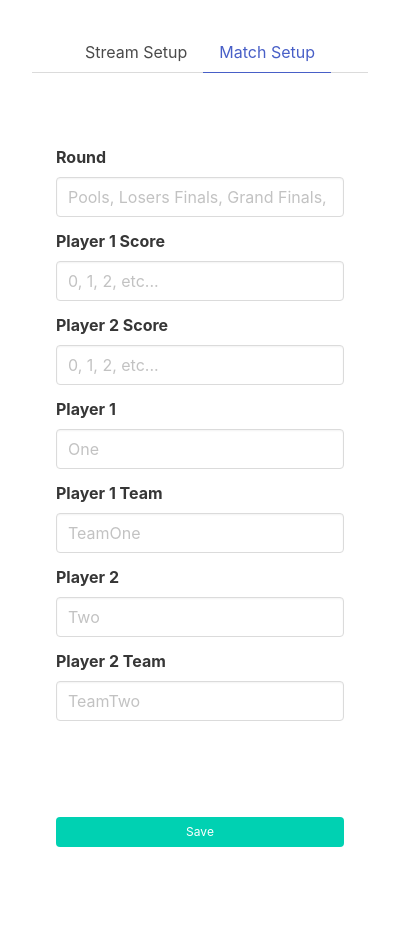
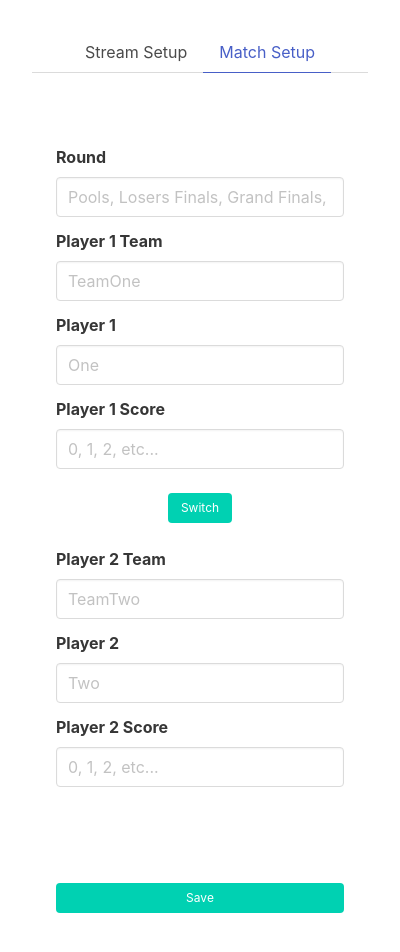
Before and after one commit to nfregoso/streamupdater, an Electron app: page src/index.html in a window 400 px wide. Both pictures are taken after a click on the item "Match Setup". Drawn offline with nearby package versions, Linux system fonts and the light colour scheme; no server answers.

Commit message:
Added back in the dist command and also built in support to switch details from p1 and p2 and have it auto save

```diff
--- a/src/index.html
+++ b/src/index.html
@@ -12,6 +12,7 @@
 <script>
   window.onload = loadSettings();
 </script>
+
 <body>
   <nav class="tabs is-centered">
     <div class="container">
@@ -72,25 +73,9 @@
         </div>
       </div>
 
-      <div class="field">
-        <label class="label">Player 1 Score</label>
-        <div class="control">
-          <input id="field-player1-score" class="input is-normal" type="text" placeholder="0, 1, 2, etc...">
-        </div>
-      </div>
-
-      <div class="field">
-        <label class="label">Player 2 Score</label>
-        <div class="control">
-          <input id="field-player2-score" class="input is-normal" type="text" placeholder="0, 1, 2, etc...">
-        </div>
-      </div>
-      <div class="field">
-        <label class="label">Player 1</label>
-        <div class="control">
-          <input id="field-player1-name" class="input is-normal" type="text" placeholder="One">
-        </div>
-      </div>
+      <div class="columns">
+        <!-- P1 Side -->
+        <div class="column">
           <div class="field">
             <label class="label">Player 1 Team</label>
             <div class="control">
@@ -99,15 +84,51 @@
           </div>
 
           <div class="field">
+            <label class="label">Player 1</label>
+            <div class="control">
+              <input id="field-player1-name" class="input is-normal" type="text" placeholder="One">
+            </div>
+          </div>
+
+          <div class="field">
+            <label class="label">Player 1 Score</label>
+            <div class="control">
+              <input id="field-player1-score" class="input is-normal" type="text" placeholder="0, 1, 2, etc...">
+            </div>
+          </div>
+        </div>
+        <!-- Switch Controls -->
+        <div class="column">
+          <div class="level">
+            <div class="level-item">
+              <button id="btn-switch" class="button is-medium is-primary is-responsive" onclick="switchPlayerInfo()">
+                Switch
+              </button>
+            </div>
+
+          </div>
+
+        </div>
+        <!-- P2 Side -->
+        <div class="column">
+          <div class="field">
+            <label class="label">Player 2 Team</label>
+            <div class="control">
+              <input id="field-player2-team" class="input is-normal" type="text" placeholder="TeamTwo">
+            </div>
+          </div>
+          <div class="field">
             <label class="label">Player 2</label>
             <div class="control">
               <input id="field-player2-name" class="input is-normal" type="text" placeholder="Two">
             </div>
           </div>
           <div class="field">
-        <label class="label">Player 2 Team</label>
+            <label class="label">Player 2 Score</label>
             <div class="control">
-          <input id="field-player2-team" class="input is-normal" type="text" placeholder="TeamTwo">
+              <input id="field-player2-score" class="input is-normal" type="text" placeholder="0, 1, 2, etc...">
+            </div>
+          </div>
         </div>
       </div>
     </div>
@@ -120,7 +141,7 @@
           onclick="saveSettings()">Save</button>
       </div>
     </div>
-    <br/>
+    <br />
     <div id="notification-saved" class="notification is-success" style="display:none;">
       <button class="delete" onclick="dismissMessage()"></button>
       File saved!
--- a/src/index.js
+++ b/src/index.js
@@ -40,6 +40,27 @@ function loadSettings() {
     });
 }
 
+function switchPlayerInfo() {
+    var settings = {};
+    settings.p1Name = document.getElementById('field-player1-name').value;
+    settings.p1Score = document.getElementById('field-player1-score').value;
+    settings.p1Team = document.getElementById('field-player1-team').value;
+
+    settings.p2Name = document.getElementById('field-player2-name').value;
+    settings.p2Score = document.getElementById('field-player2-score').value;
+    settings.p2Team = document.getElementById('field-player2-team').value;
+
+    document.getElementById('field-player1-name').value = settings.p2Name;
+    document.getElementById('field-player1-score').value = settings.p2Score;
+    document.getElementById('field-player1-team').value = settings.p2Team;
+
+    document.getElementById('field-player2-name').value = settings.p1Name;
+    document.getElementById('field-player2-score').value = settings.p1Score;
+    document.getElementById('field-player2-team').value = settings.p1Team;
+
+    saveSettings();
+}
+
 function openTab(event, tabName) {
     var i, x, tablinks;
     x = document.getElementsByClassName("content-tab");
--- a/src/main.js
+++ b/src/main.js
@@ -1,10 +1,5 @@
 const { app, BrowserWindow } = require('electron');
 const path = require('path');
-
-// Handle creating/removing shortcuts on Windows when installing/uninstalling.
-if (require('electron-squirrel-startup')) {
-  app.quit();
-}
 
 const createWindow = () => {
   // Create the browser window.
```
Also changed, not shown: package.json (+3 -4 lines). Lines whose indentation alone changed are shown as unchanged.
